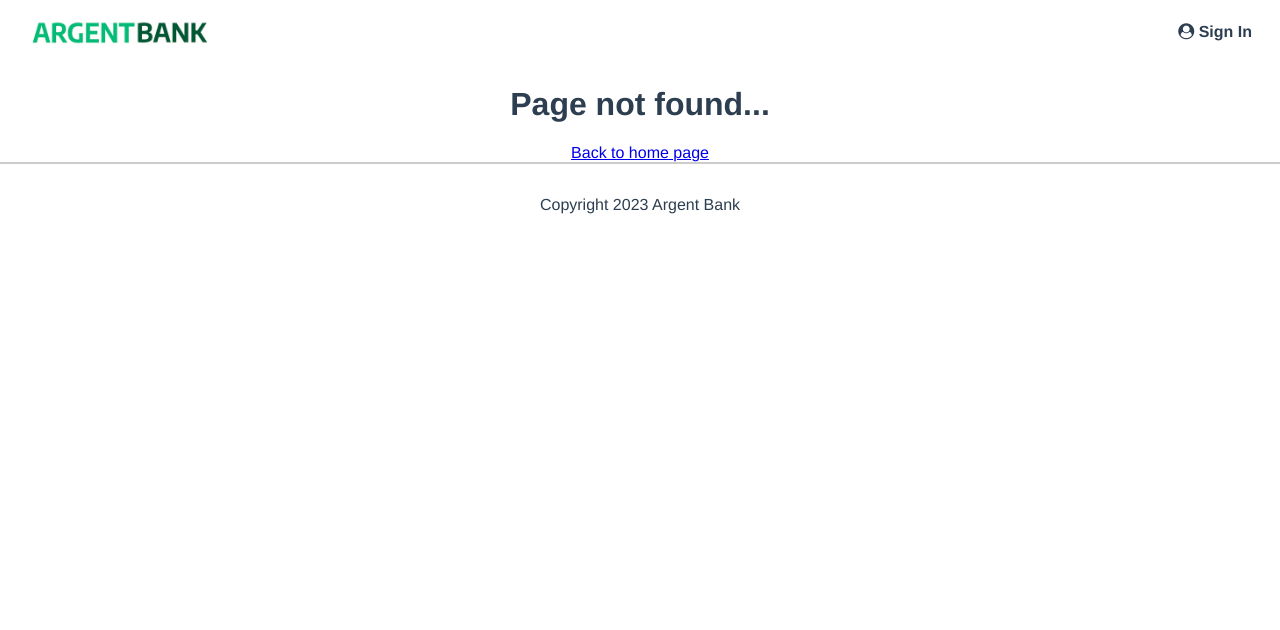
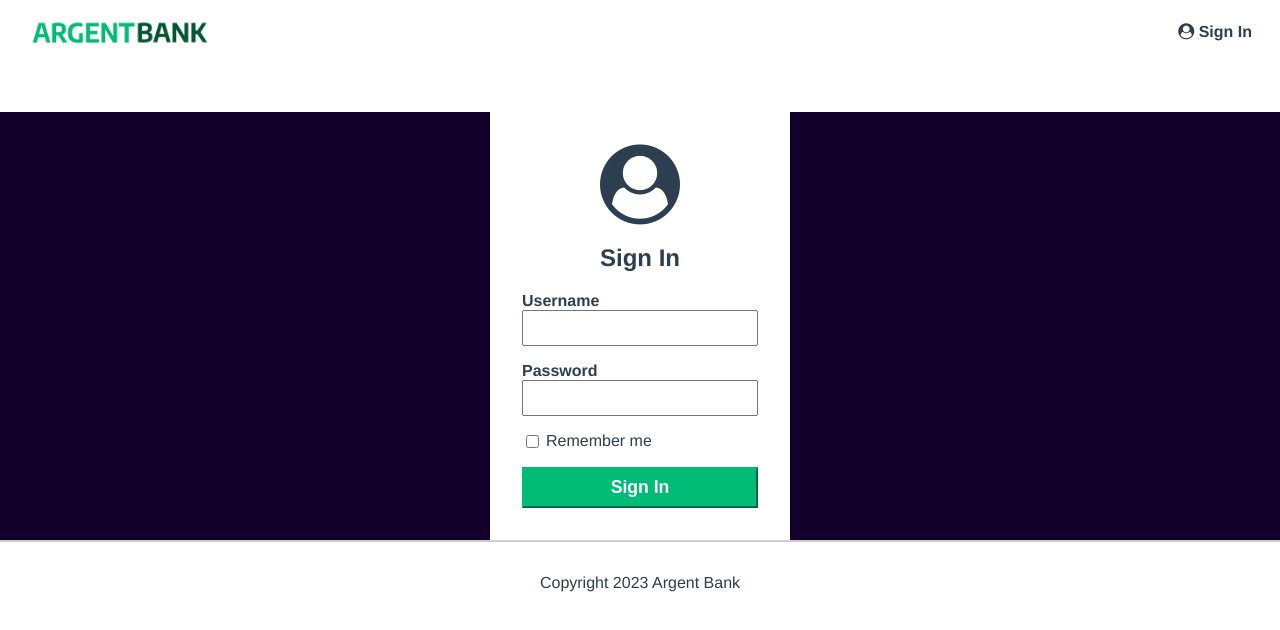
Before and after one commit to timothegonin/timothe_gonin_13_042023, a React (Create React App) app: page /signIn in a window 1280 px wide. Before the commit this address had no page. Shown: the top 630 px of the page. Built offline with nearby package versions, Linux system fonts and the light colour scheme.

Commit message:
🚸 SignIn route + links / fix tags warnings

```diff
--- a/src/components/Navbar.jsx
+++ b/src/components/Navbar.jsx
@@ -13,7 +13,7 @@ const Navbar = () => {
         <h1 className="sr-only">Argent Bank</h1>
       </Link>
       <div>
-        <Link className="main-nav-item" to="/">
+        <Link className="main-nav-item" to="/signIn">
           <i className="fa fa-user-circle"></i> Sign In{' '}
         </Link>
       </div>
--- a/src/pages/SignIn.jsx
+++ b/src/pages/SignIn.jsx
@@ -6,24 +6,18 @@ const SignIn = () => {
         <h1>Sign In</h1>
         <form>
           <div className="input-wrapper">
-            <label for="username">Username</label>
+            <label htmlFor="username">Username</label>
             <input type="text" id="username" />
           </div>
           <div className="input-wrapper">
-            <label for="password">Password</label>
+            <label htmlFor="password">Password</label>
             <input type="password" id="password" />
           </div>
           <div className="input-remember">
             <input type="checkbox" id="remember-me" />
-            <label for="remember-me">Remember me</label>
+            <label htmlFor="remember-me">Remember me</label>
           </div>
-          {/* PLACEHOLDER DUE TO STATIC SITE */}
-          <a href="./user.html" className="sign-in-button">
-            Sign In
-          </a>
-          {/* SHOULD BE THE BUTTON BELOW */}
-          {/* <button className="sign-in-button">Sign In</button> */}
-          {/**/}
+          <button className="sign-in-button">Sign In</button>
         </form>
       </section>
     </main>
--- a/src/router/Router.jsx
+++ b/src/router/Router.jsx
@@ -1,11 +1,13 @@
 import { Routes, Route } from 'react-router-dom'
 import Home from '../pages/Home'
+import SignIn from '../pages/SignIn'
 import Error from '../pages/Error'
 
 const Router = () => {
   return (
     <Routes>
       <Route exact path="/" element={<Home />} />
+      <Route exact path="/signIn" element={<SignIn />} />
       <Route path="*" element={<Error />} />
     </Routes>
   )
```
